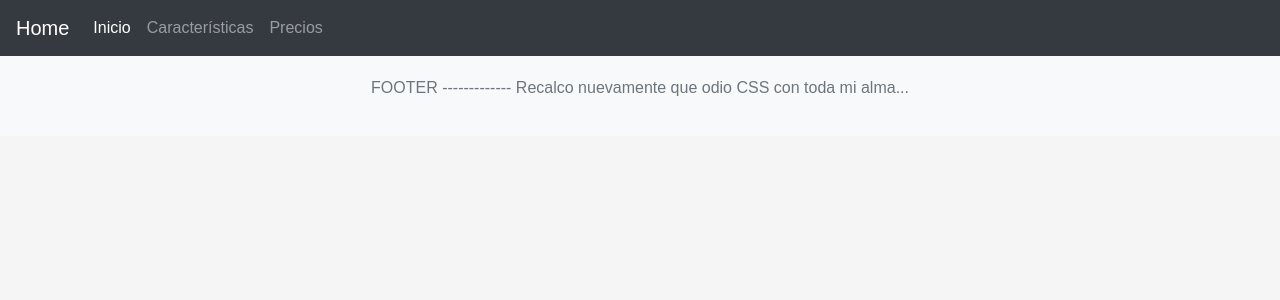
After one commit to Alexiiius/Mini-foro-web-PHP-twig, a PHP site: template vistas/base.html.twig in a window 1280 px wide. The commit adds this page. Shown: the top 300 px of the page. Run offline with PHP 8.4, Linux system fonts and the light colour scheme; the template is opened without the code that fills it, so the values that code supplies are empty; some libraries are stand-ins or nearby versions.

Commit message:
Añadido algunos cambios al controlador de Articulos y creado el twig

```diff
--- /dev/null
+++ b/vistas/base.html.twig
@@ -0,0 +1,62 @@
+<!DOCTYPE html>
+<html>
+<head>
+    <meta charset="utf-8">
+    <meta name="viewport" content="width=device-width, initial-scale=1">
+    <title>{% block title %}{% endblock %}</title>
+    {% block styles %}
+        <link href="https://stackpath.bootstrapcdn.com/bootstrap/4.3.1/css/bootstrap.min.css" rel="stylesheet">
+        <style>
+            body {
+                background-color: #f5f5f5;
+                font-family: Arial, sans-serif;
+            }
+
+            .footer {
+                background-color: #f8f9fa;
+                padding: 20px 0;
+                text-align: center;
+            }
+        </style>
+    {% endblock %}
+    {% block scripts %}{% endblock %}
+</head>
+<body>
+
+    <header>
+        {% block header %}
+            <nav class="navbar navbar-expand-lg navbar-dark bg-dark">
+                <a class="navbar-brand" href="home">Home</a>
+                <button class="navbar-toggler" type="button" data-toggle="collapse" data-target="#navbarNav" aria-controls="navbarNav" aria-expanded="false" aria-label="Toggle navigation">
+                    <span class="navbar-toggler-icon"></span>
+                </button>
+                <div class="collapse navbar-collapse" id="navbarNav">
+                    <ul class="navbar-nav">
+                        <li class="nav-item active">
+                            <a class="nav-link" href="#">Inicio <span class="sr-only">(current)</span></a>
+                        </li>
+                        <li class="nav-item">
+                            <a class="nav-link" href="#">Características</a>
+                        </li>
+                        <li class="nav-item">
+                            <a class="nav-link" href="#">Precios</a>
+                        </li>
+                    </ul>
+                </div>
+            </nav>
+        {% endblock %}
+    </header>
+
+    <main>
+        {% block contenido %}{% endblock %}
+    </main>
+
+    <footer class="footer">
+        {% block footer %}
+            <div class="container">
+                <p class="text-muted">FOOTER -------------  Recalco nuevamente que odio CSS con toda mi alma...</p>
+            </div>
+        {% endblock %}
+    </footer>
+</body>
+</html>
```
Also changed, not shown: controladores/ArticuloController.php (+7 -6 lines), modelos/Articulo.php (+16 -2 lines), vistas/articulo/home.php.twig (+30 -55 lines).
